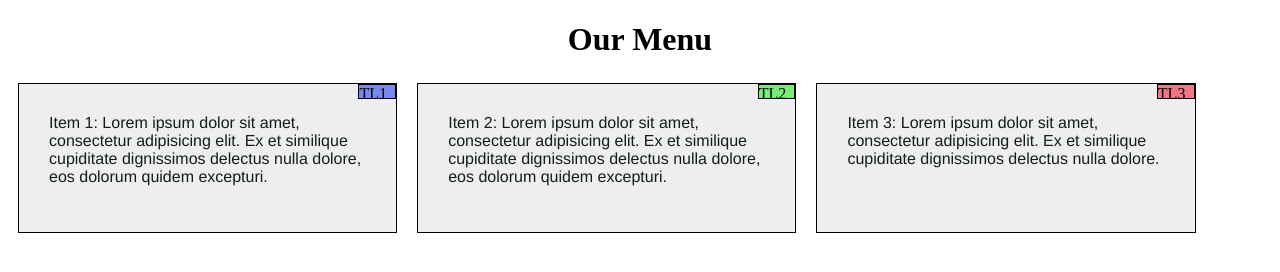
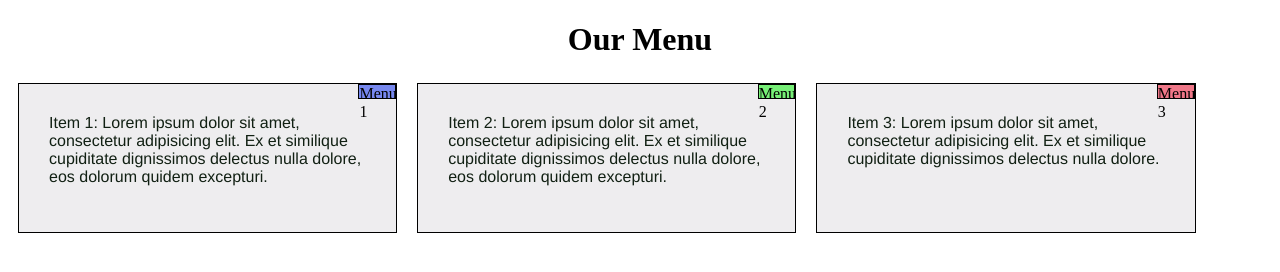
Before and after one commit to cbouery/module2-solution, a plain HTML site: page module2/index.html in a window 1280 px wide. Drawn offline with Linux system fonts and the light colour scheme.

Commit message:
small change

```diff
--- a/module2/index.html
+++ b/module2/index.html
@@ -12,14 +12,14 @@
 
 <div class="row">
   <div class="WidthMobile WidthTablet"><p class="p1">Item 1: Lorem ipsum dolor sit amet, consectetur adipisicing elit. Ex et similique cupiditate dignissimos delectus nulla dolore, eos dolorum quidem excepturi.</p>
-  <p class="p2">TL1</p>
+  <p class="p2">Menu 1</p>
   </div>
 
   <div class="WidthMobile WidthTablet" ><p p class="p1">Item 2: Lorem ipsum dolor sit amet, consectetur adipisicing elit. Ex et similique cupiditate dignissimos delectus nulla dolore, eos dolorum quidem excepturi. </p>
-  <p class="p2b">TL2</p>
+  <p class="p2b">Menu 2</p>
   </div>
   <div class="WidthMobile WidthTabletItem3"> <p class="p1"> Item 3: Lorem ipsum dolor sit amet, consectetur adipisicing elit. Ex et similique cupiditate dignissimos delectus nulla dolore.</p>
-  <p class="p2c">TL3</p>
+  <p class="p2c">Menu 3</p>
   </div>
 
 
```
